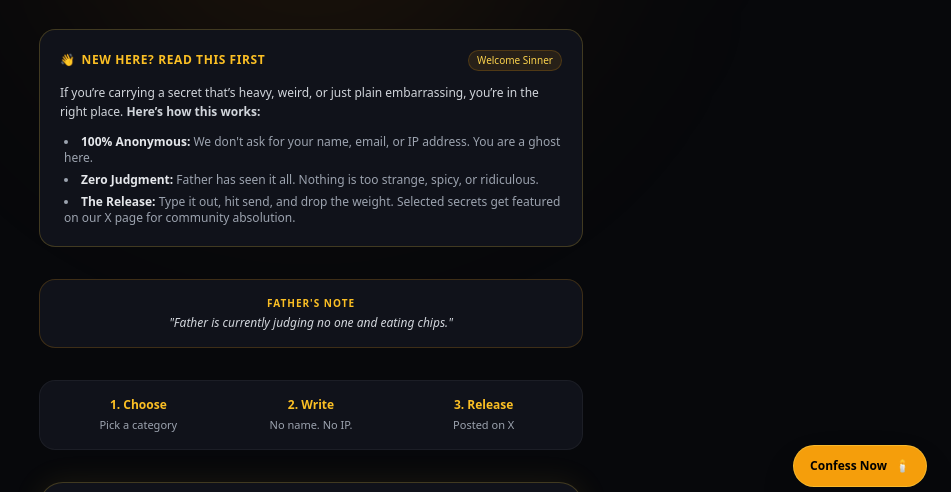
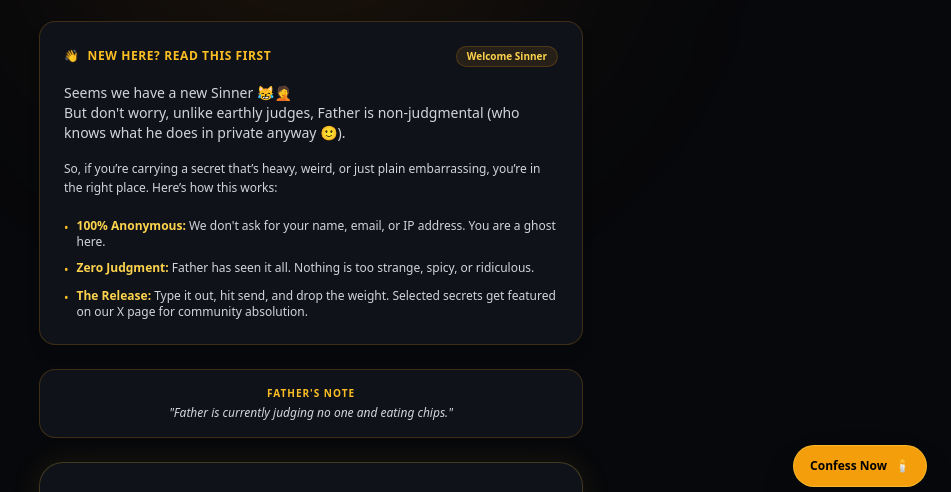
Before and after one commit to zioneddie/unholy-confessions, a plain HTML site: page index.html in a window 1280 px wide. Shown: the part 289-781 px from the top of the page, without its empty margins (329-1280 px from the left). Drawn offline with nearby package versions, Linux system fonts and the light colour scheme.

Commit message:
Refactor welcome card and confession section
Updated welcome card and confession instructions for clarity and style.

```diff
--- a/index.html
+++ b/index.html
@@ -62,7 +62,7 @@
     </div>
   </header>
 
-  <main class="w-full max-w-xl mx-auto px-4 py-4 space-y-8 z-10">
+  <main class="w-full max-w-xl mx-auto px-4 py-4 space-y-6 z-10">
 
     <!-- Hero -->
     <section class="text-center space-y-3">
@@ -79,24 +79,39 @@
       </p>
     </section>
 
-    <!-- Welcome / How This Works Intro Card for Beta Users -->
-    <section class="bg-[#10121A] border gold-border rounded-2xl p-5 space-y-3 relative overflow-hidden">
+    <!-- Welcome Card / New Here Section -->
+    <section class="bg-[#10121A] border border-amber-500/20 rounded-2xl p-5 md:p-6 space-y-4 shadow-lg">
       <div class="flex items-center justify-between">
-        <span class="text-xs font-bold uppercase tracking-wider text-amber-400 flex items-center gap-1.5">
-          <span>👋</span> New here? Read this first
+        <h2 class="text-xs font-bold uppercase tracking-wider text-amber-400 flex items-center gap-2">
+          <span>👋</span> NEW HERE? READ THIS FIRST
+        </h2>
+        <span class="px-2.5 py-0.5 rounded-full bg-amber-500/10 text-amber-300 border border-amber-500/20 text-[10px] font-semibold">
+          Welcome Sinner
         </span>
-        <span class="text-[10px] bg-amber-500/10 text-amber-300 px-2 py-0.5 rounded-full border border-amber-500/20">Welcome Sinner</span>
       </div>
 
-      <p class="text-xs text-gray-300 leading-relaxed">
-        If you’re carrying a secret that’s heavy, weird, or just plain embarrassing, you’re in the right place.
-        <b>Here’s how this works:</b>
+      <p class="text-xs md:text-sm text-gray-300 leading-relaxed">
+        Seems we have a new Sinner 😹🤦<br>
+        But don't worry, unlike earthly judges, Father is non-judgmental (who knows what he does in private anyway 🙂).
       </p>
 
-      <ul class="text-xs text-gray-400 space-y-1.5 list-disc list-inside pl-1">
-        <li><b class="text-gray-200">100% Anonymous:</b> We don't ask for your name, email, or IP address. You are a ghost here.</li>
-        <li><b class="text-gray-200">Zero Judgment:</b> Father has seen it all. Nothing is too strange, spicy, or ridiculous.</li>
-        <li><b class="text-gray-200">The Release:</b> Type it out, hit send, and drop the weight. Selected secrets get featured on our X page for community absolution.</li>
+      <p class="text-xs text-gray-300 leading-relaxed font-medium">
+        So, if you’re carrying a secret that’s heavy, weird, or just plain embarrassing, you’re in the right place. Here’s how this works:
+      </p>
+
+      <ul class="space-y-2.5 text-xs text-gray-300 pt-1">
+        <li class="flex items-start gap-2">
+          <span class="text-amber-400 mt-0.5">•</span>
+          <span><strong class="text-amber-300">100% Anonymous:</strong> We don't ask for your name, email, or IP address. You are a ghost here.</span>
+        </li>
+        <li class="flex items-start gap-2">
+          <span class="text-amber-400 mt-0.5">•</span>
+          <span><strong class="text-amber-300">Zero Judgment:</strong> Father has seen it all. Nothing is too strange, spicy, or ridiculous.</span>
+        </li>
+        <li class="flex items-start gap-2">
+          <span class="text-amber-400 mt-0.5">•</span>
+          <span><strong class="text-amber-300">The Release:</strong> Type it out, hit send, and drop the weight. Selected secrets get featured on our X page for community absolution.</span>
+        </li>
       </ul>
     </section>
 
@@ -106,24 +121,6 @@
       <p id="fathersNote" class="text-xs text-gray-300 italic font-medium">
         "Father is currently judging no one and eating chips."
       </p>
-    </section>
-
-    <!-- How it works -->
-    <section class="bg-[#10121A] p-4 rounded-2xl border border-white/5">
-      <div class="grid grid-cols-3 gap-2 text-center text-xs">
-        <div class="space-y-1">
-          <div class="font-bold text-amber-400">1. Choose</div>
-          <div class="text-[11px] text-gray-400">Pick a category</div>
-        </div>
-        <div class="space-y-1">
-          <div class="font-bold text-amber-400">2. Write</div>
-          <div class="text-[11px] text-gray-400">No name. No IP.</div>
-        </div>
-        <div class="space-y-1">
-          <div class="font-bold text-amber-400">3. Release</div>
-          <div class="text-[11px] text-gray-400">Posted on X</div>
-        </div>
-      </div>
     </section>
 
     <!-- Form -->
@@ -307,21 +304,20 @@
     ];
     document.getElementById('fathersNote').textContent = notes[Math.floor(Math.random() * notes.length)];
 
-    // Live Indicators (Dynamic Updates)
+    // Live Indicators
     function updateTypingCount() {
-      const number = Math.floor(Math.random() * 10) + 5;
+      const number = Math.floor(Math.random() * 13) + 4;
       document.getElementById('typingIndicator').textContent = `🟢 ${number} typing`;
     }
 
     function updateLastConfession() {
-      const options = ["just now", "1m ago", "2m ago", "3m ago", "4m ago", "5m ago"];
+      const options = ["just now", "1m ago", "2m ago", "3m ago", "4m ago", "5m ago", "6m ago", "8m ago"];
       const random = options[Math.floor(Math.random() * options.length)];
       document.getElementById('lastConfession').textContent = `Last confession received ${random}`;
     }
 
-    // Refresh every 6-8 seconds so the page feels alive right away
-    setInterval(updateTypingCount, 6000);
-    setInterval(updateLastConfession, 8000);
+    setInterval(updateTypingCount, Math.random() * 20000 + 18000);
+    setInterval(updateLastConfession, Math.random() * 30000 + 25000);
     updateTypingCount();
     updateLastConfession();
 
@@ -330,7 +326,7 @@
       const colors = ['#D4AF37', '#F59E0B', '#FBBF24', '#FFFFFF', '#FCD34D'];
       const emojis = ['🕯️', '✨', '🌸', '🌼', '💫', '🌿'];
 
-      for (let i = 0; i < 35; i++) {
+      for (let i = 0; i < 38; i++) {
         const confetti = document.createElement('div');
         confetti.classList.add('confetti');
 
@@ -345,11 +341,11 @@
         }
 
         confetti.style.left = Math.random() * 100 + 'vw';
-        confetti.style.animationDuration = Math.random() * 2 + 2 + 's';
+        confetti.style.animationDuration = Math.random() * 2 + 2.2 + 's';
         confetti.style.opacity = Math.random() * 0.7 + 0.3;
 
         document.body.appendChild(confetti);
-        setTimeout(() => confetti.remove(), 4000);
+        setTimeout(() => confetti.remove(), 4200);
       }
     }
 
@@ -402,6 +398,7 @@
           })
         });
 
+        // Success messages
         const title = document.getElementById('successTitle');
         const subtitle = document.getElementById('successSubtitle');
         const fatherMsg = document.getElementById('fatherMessage');
@@ -409,4 +406,6 @@
         if (severity.includes("Unpardonable")) {
           title.textContent = "This one is heavy.";
           subtitle.innerHTML = "Your secret has been received.<br>No one will ever know it was you.";
-          fatherMsg.textConten
+          fatherMsg.textContent = "Your confession will be posted on X.";
+        } else {
+          title.textContent = "Go in peace
```
